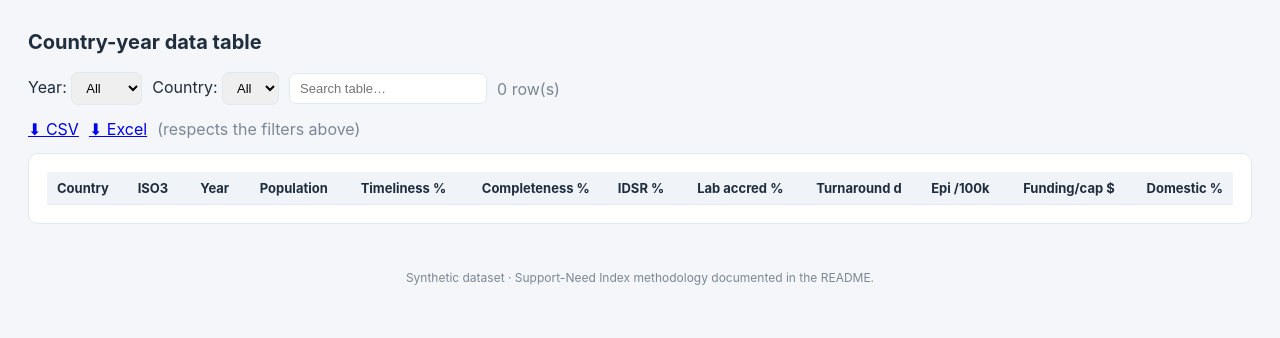
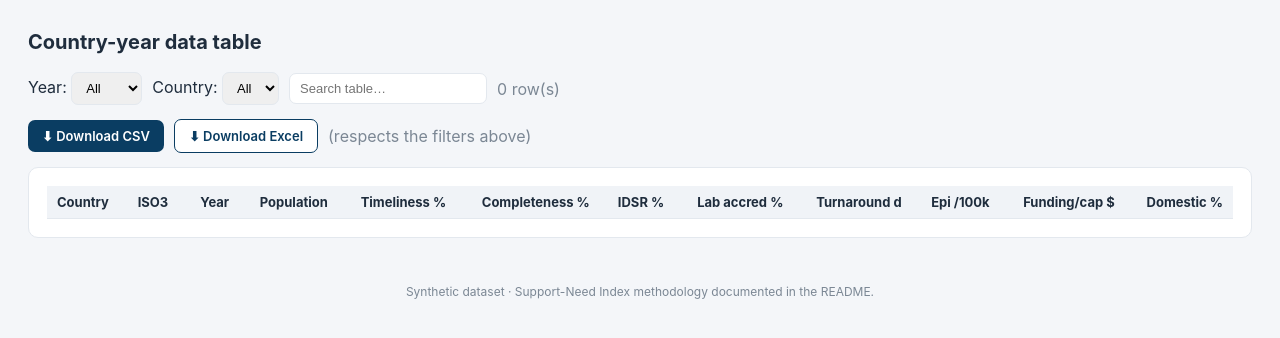
Before and after one commit to ashiemugwa1997/regional-surveillance-insights, a Django app: page /data/ in a window 1280 px wide. Shown: the part 64-402 px from the top of the page. Run offline with Django 5.2, Linux system fonts and the light colour scheme; data that the repository does not hold is empty.

Commit message:
style: render csv/excel export controls as buttons

```diff
--- a/surveillance/templates/surveillance/base.html
+++ b/surveillance/templates/surveillance/base.html
@@ -44,6 +44,10 @@
     .bar > span { position: absolute; left: 0; top: 0; bottom: 0; border-radius: 4px; background: var(--accent); }
     .controls { margin-bottom: 14px; display: flex; gap: 10px; flex-wrap: wrap; align-items: center; }
     select, input[type=search] { padding: 7px 10px; border: 1px solid var(--line); border-radius: 7px; font-size: 13px; }
+    .btn { display: inline-flex; align-items: center; gap: 6px; padding: 8px 14px; background: var(--primary);
+      color: #fff; border: none; border-radius: 7px; font-size: 13px; font-weight: 600; text-decoration: none; cursor: pointer; }
+    .btn:hover { background: #0d4f80; }
+    .btn.secondary { background: #fff; color: var(--primary); border: 1px solid var(--primary); }
     .rec { border-left: 4px solid var(--accent); padding: 6px 14px; margin-bottom: 14px; }
     .rec h4 { margin: 0 0 4px; font-size: 15px; }
     .rec p { margin: 4px 0; font-size: 13px; color: #45525f; }
--- a/surveillance/templates/surveillance/data_table.html
+++ b/surveillance/templates/surveillance/data_table.html
@@ -26,8 +26,8 @@
 </form>
 
 <div class="controls">
-  <a href="{% url 'surveillance:export_data' 'csv' %}?year={{ sel_year }}&country={{ sel_country }}">⬇ CSV</a>
-  <a href="{% url 'surveillance:export_data' 'xlsx' %}?year={{ sel_year }}&country={{ sel_country }}">⬇ Excel</a>
+  <a class="btn" href="{% url 'surveillance:export_data' 'csv' %}?year={{ sel_year }}&country={{ sel_country }}">⬇ Download CSV</a>
+  <a class="btn secondary" href="{% url 'surveillance:export_data' 'xlsx' %}?year={{ sel_year }}&country={{ sel_country }}">⬇ Download Excel</a>
   <span class="muted">(respects the filters above)</span>
 </div>
 
--- a/surveillance/templates/surveillance/support.html
+++ b/surveillance/templates/surveillance/support.html
@@ -10,8 +10,8 @@
 </p>
 
 <div class="controls">
-  <a href="{% url 'surveillance:export_support' 'csv' %}">⬇ CSV</a>
-  <a href="{% url 'surveillance:export_support' 'xlsx' %}">⬇ Excel</a>
+  <a class="btn" href="{% url 'surveillance:export_support' 'csv' %}">⬇ Download CSV</a>
+  <a class="btn secondary" href="{% url 'surveillance:export_support' 'xlsx' %}">⬇ Download Excel</a>
 </div>
 
 <div class="panel">
```
